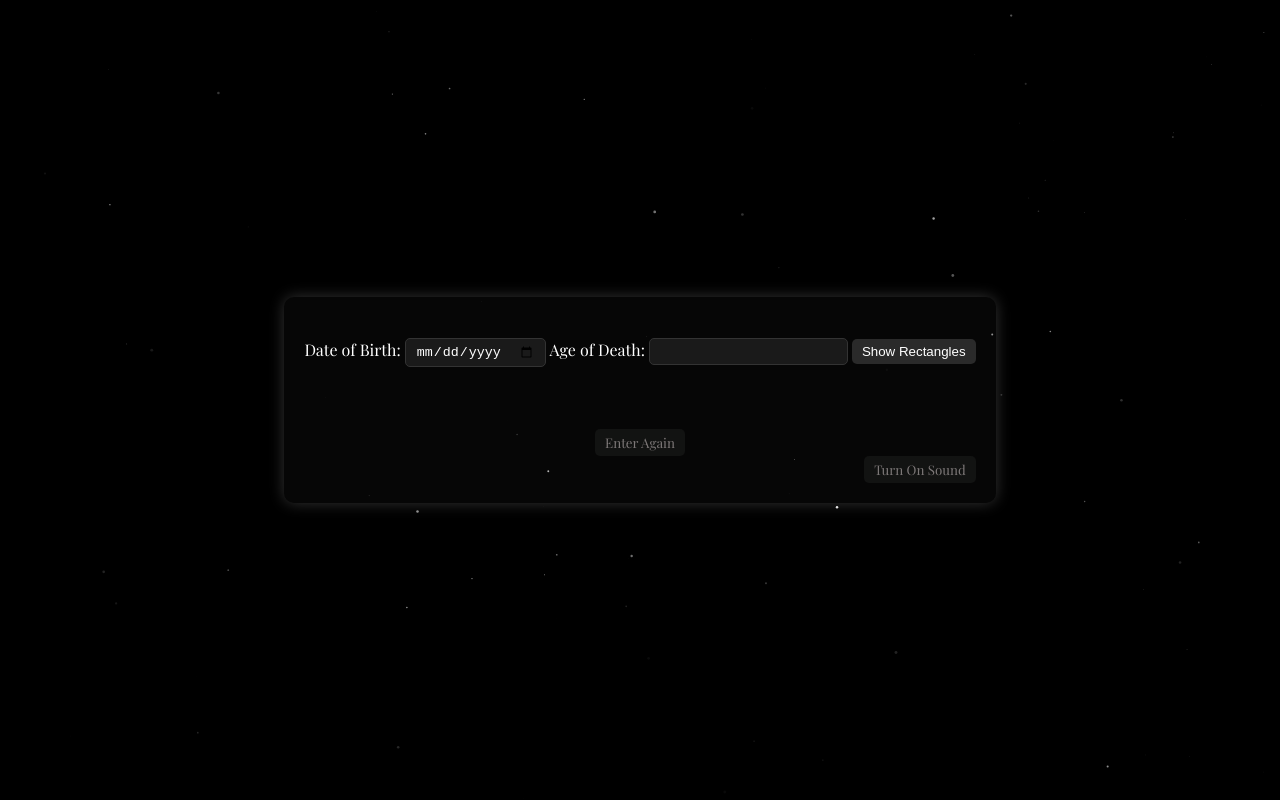
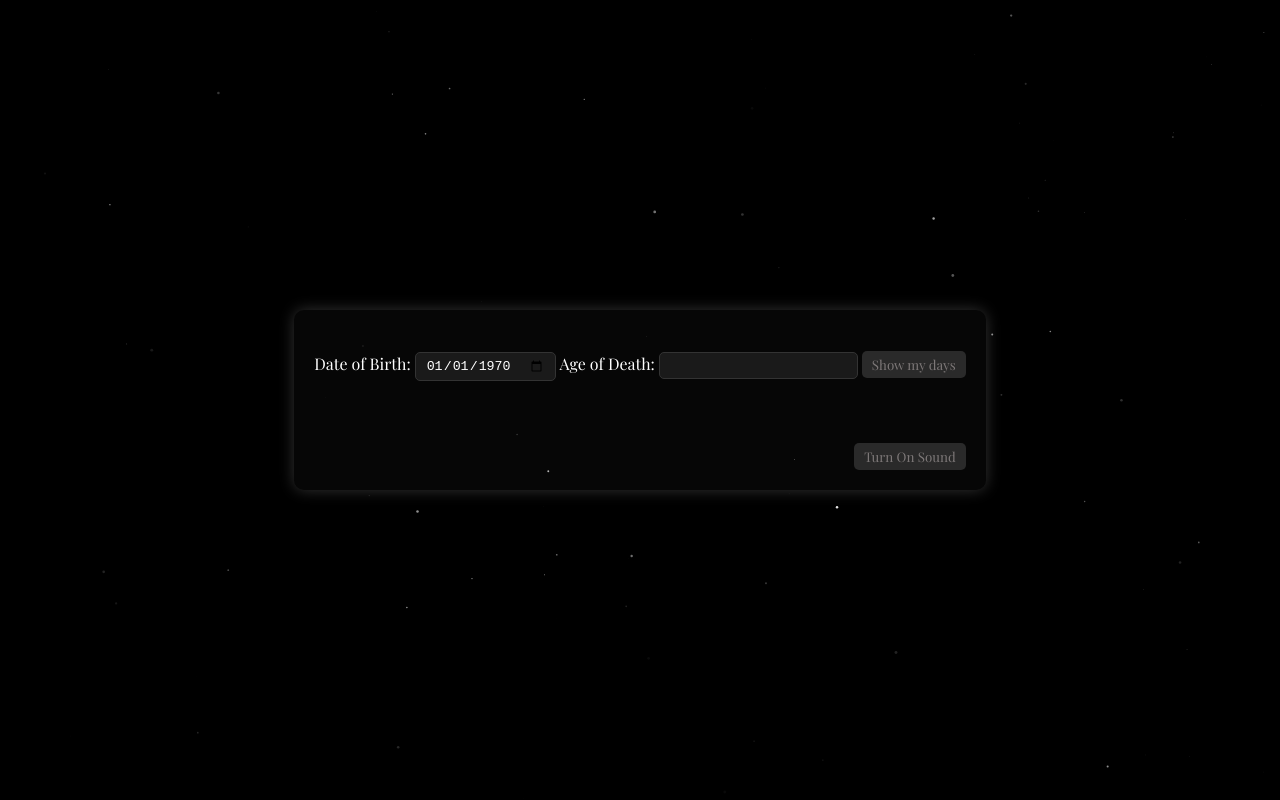
Before and after one commit to Gonnnnn/Life, a plain HTML site: page index.html in a window 1280 px wide. Both pictures are taken after a click on the button "Enter Again". Drawn offline with nearby package versions, Linux system fonts and the light colour scheme.

Commit message:
Fix errors

```diff
--- a/index.html
+++ b/index.html
@@ -27,7 +27,7 @@
         <input type="date" id="dateOfBirth" required />
         <label for="deathAge">Age of Death:</label>
         <input type="number" id="deathAge" required />
-        <button type="submit">Show Rectangles</button>
+        <button type="submit">Show my days</button>
       </form>
       <br />
       <div id="rectangles" class="rectangle-container"></div>
--- a/script.js
+++ b/script.js
@@ -122,6 +122,9 @@ document.getElementById("lifeForm").addEventListener("submit", function (e) {
   localStorage.setItem("dob", dob);
   localStorage.setItem("deathAge", deathAge);
 
+  document.getElementById("postSubmitContent").style.display = "block"; // Show the post-submit content
+  document.getElementById("lifeForm").style.display = "none"; // Hide the form
+  document.getElementById("enterAgainButton").style.display = "block"; // Show the Enter Again button
   displayRectangles(dob, deathAge);
 });
 
@@ -135,6 +138,11 @@ window.onload = function () {
 
     const now = new Date();
     const dob = new Date(savedDOB);
+
+    // initialize a new variable that has yyyy-MM-dd format from dob
+    const dobString = dob.toISOString().split("T")[0];
+    document.getElementById("dateOfBirth").value = dobString;
+    document.getElementById("deathAge").value = savedDeathAge;
 
     const lived = getExactTimeDifference(dob, now);
 
@@ -185,17 +193,24 @@ setInterval(updateLifeInfo, 1000);
 
 document
   .getElementById("enterAgainButton")
-  .addEventListener("click", function () {
+  .addEventListener("click", function (event) {
     document.getElementById("postSubmitContent").style.display = "none"; // Hide the post-submit content
 
     const savedDOB = localStorage.getItem("dob");
     const savedDeathAge = localStorage.getItem("deathAge");
 
+    const dob = new Date(savedDOB);
+
+    // initialize a new variable that has yyyy-MM-dd format from dob
+    const dobString = dob.toISOString().split("T")[0];
     // Pre-fill the form with saved data
-    document.getElementById("dateOfBirth").value = savedDOB;
+    document.getElementById("dateOfBirth").value = dobString;
     document.getElementById("deathAge").value = savedDeathAge;
 
     document.getElementById("lifeForm").style.display = "block"; // Show the form again
+
+    // hide the enter again button
+    event.target.style.display = "none";
   });
 
 /**
--- a/styles.css
+++ b/styles.css
@@ -51,12 +51,17 @@ input {
 }
 
 button {
+  font-family: "Playfair Display", serif;
   background-color: #2a2a2a; /* Slightly different dark color for button */
   color: #ffffff; /* White text color */
   border: none;
   padding: 5px 10px;
   border-radius: 5px;
   cursor: pointer;
+
+  bottom: -35px; /* Adjust to set the gap between the container and the button */
+  right: 20px; /* Set the button to the bottom right corner of the container */
+  color: rgb(125, 120, 120);
 }
 
 button:hover {
@@ -105,14 +110,7 @@ button:hover {
   background-color: #1f242b;
 }
 
-#enterAgainButton,
-#soundButton {
-  font-family: "Playfair Display", serif;
-  bottom: -35px; /* Adjust to set the gap between the container and the button */
-  right: 20px; /* Set the button to the bottom right corner of the container */
-  color: rgb(125, 120, 120);
-  background-color: #121312;
-  cursor: pointer;
+button {
 }
 
 #footer {
```
